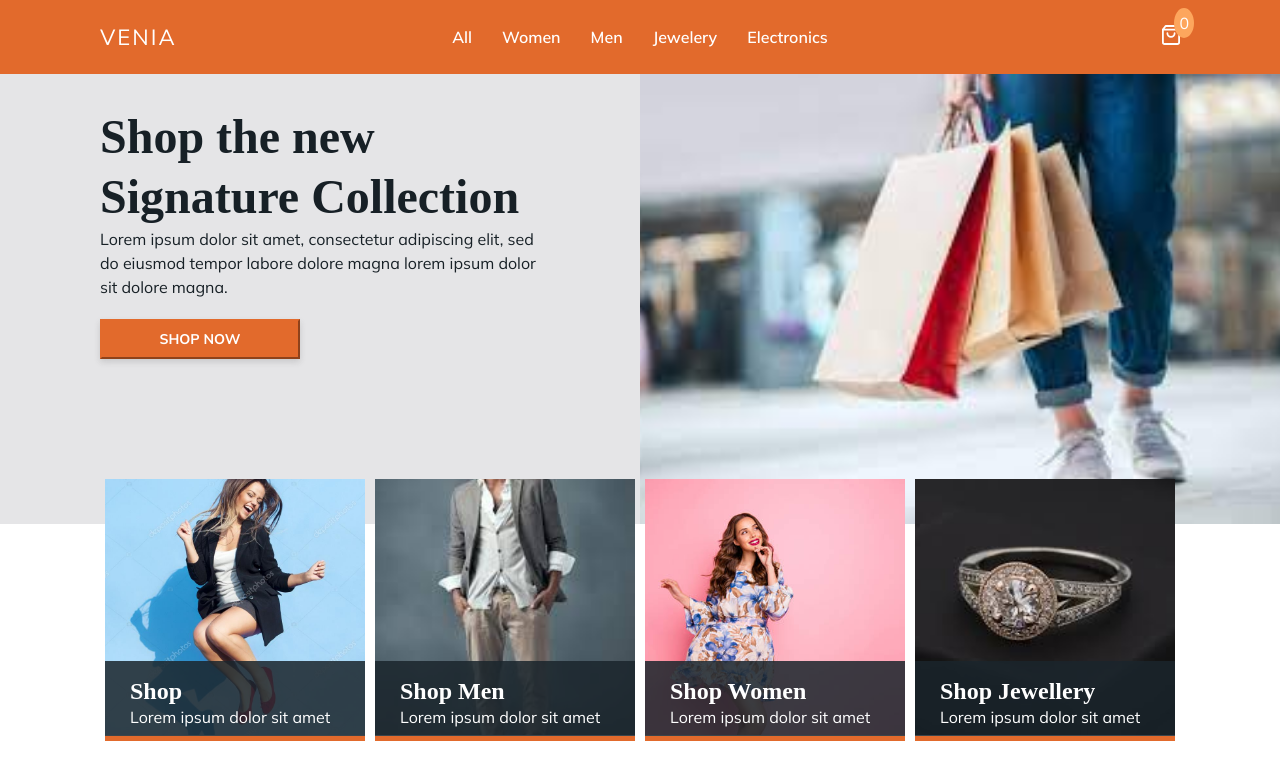
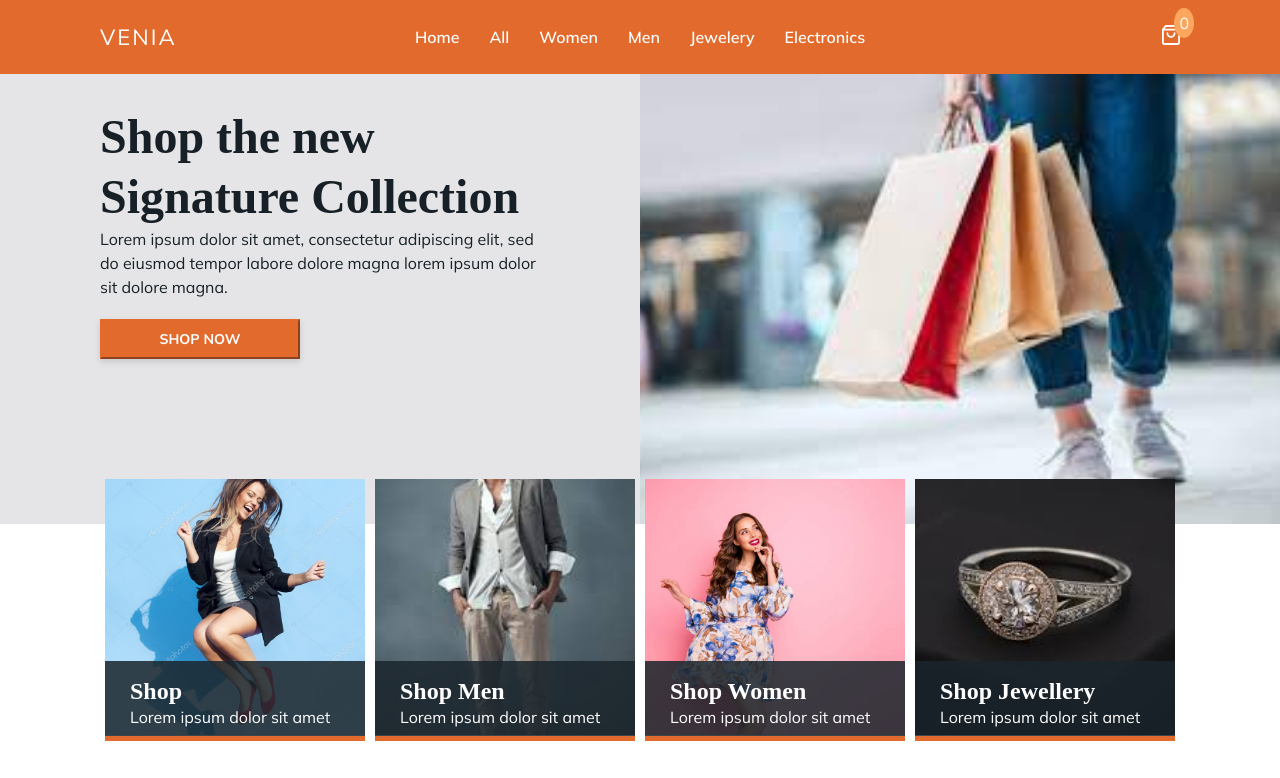
Before and after one commit to rk66777/adobecapstoneassignment, a React (Create React App) app: page / in a window 1280 px wide. Shown: the top 778 px of the page. Built offline with nearby package versions, Linux system fonts and the light colour scheme; a web font is replaced by a local one.

Commit message:
home redirect

```diff
--- a/src/components/Header/header.js
+++ b/src/components/Header/header.js
@@ -22,7 +22,7 @@ const Header = () => {
                 <div className="header">
                     <nav className="navbar d-flex d-lg-none">
                         <i className="hamburger" id="hamburger" data-state="show" onClick={() => setToggle(!toggle)}></i>
-                        <a className="nav-title no-underline" href="/">VENIA</a>
+                        <a className="nav-title no-underline" href="/home">VENIA</a>
                         <NavLink className="align-right" to="/cart">
                             <div className="cart-icon"></div>
                             <span className="cart-count">{cartLength}</span>
@@ -33,6 +33,11 @@ const Header = () => {
                                 <button><img src={Close} alt='close' onClick={() => setToggle(!toggle)} /></button>
                             </section>
                             <ul className="menu">
+                            <li className="menu-item">
+                                    <NavLink className="item" to="/home" onClick={() => setToggle(!toggle)}>
+                                        Home
+                                    </NavLink>
+                                </li>
                                 <li className="menu-item">
                                     <NavLink className="item" to="/productlisting" onClick={() => setToggle(!toggle)}>
                                         All
@@ -63,9 +68,14 @@ const Header = () => {
                     </nav>
                     <div className="d-none d-lg-flex">
                         <div className="header-logo">
-                            <a className="nav-title no-underline" href="/">VENIA</a>
+                            <a className="nav-title no-underline" href="/home">VENIA</a>
                         </div>
                         <ul className="menu">
+                        <li className="menu-item">
+                                <NavLink className="item" to="/home" onClick={() => setToggle(!toggle)}>
+                                    Home
+                                </NavLink>
+                            </li>
                             <li className="menu-item">
                                 <NavLink className="item" to="/productlisting" onClick={() => setToggle(!toggle)}>
                                     All
--- a/src/router.js
+++ b/src/router.js
@@ -23,7 +23,7 @@ const Router = () => (
         <Header />
         <Routes>
           <Route path="/" element={<Home />}></Route>
-          <Route path="" element={<Home />}></Route>
+          <Route path="/home" element={<Home />}></Route>
           <Route path="adobecapstoneassignment" element={<Home />}></Route>
           <Route path="/productlisting" element={<ProductListing />}></Route>
           <Route path="products/:id" element={<ProductDetail />} />
```
